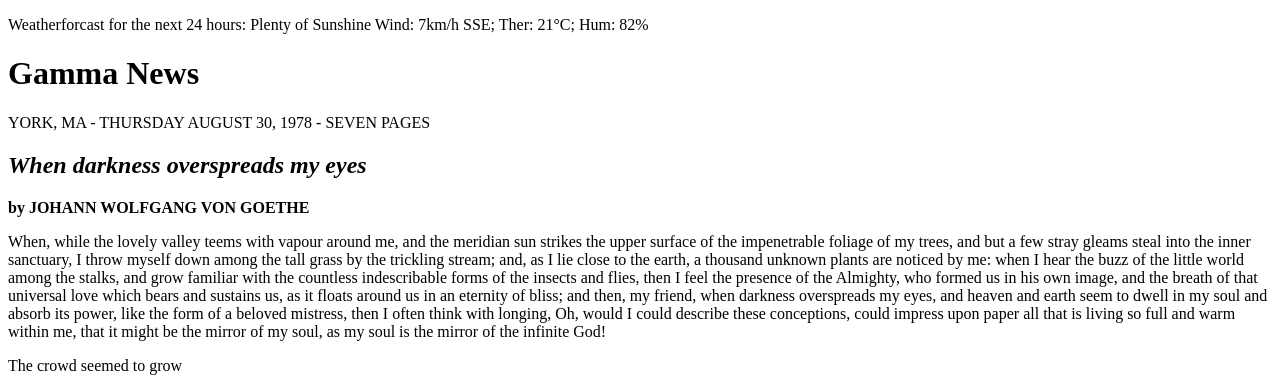
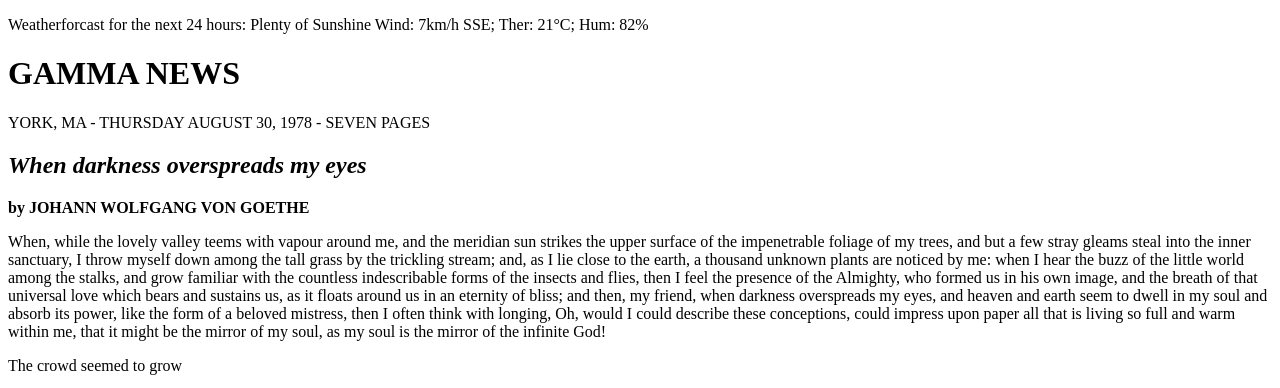
Before and after one commit to MattCS5/gamma_News, a plain HTML site: page index.html in a window 1280 px wide. Shown: the top 388 px of the page. Drawn offline with Linux system fonts and the light colour scheme.

Commit message:
Añadido documento css

```diff
--- a/index.html
+++ b/index.html
@@ -4,19 +4,22 @@
     <meta charset="UTF-8">
     <meta name="viewport" content="width=device-width, initial-scale=1.0">
     <title>Document</title>
+    <link rel="stylesheet" type="text/css" href="style.css">
 </head>
 <body>
 <div>
+    <header class="header">
     <time>
-        <div>
+    <div>
+        <div class="izquierda">
         <p><addres>Weatherforcast for the next 24 hours: Plenty of Sunshine
         Wind: 7km/h SSE; Ther: 21°C; Hum: 82%</addres></p>
-        </div>
+    </div>
     </time>
-    <header>
-        <div>
-        <h1>Gamma News</h1>
-        </div>
+    <div class="centro">
+        <h1>GAMMA NEWS</h1>
+    </div>
+    </div>
     </header>
     <nav>
         <div>
```
